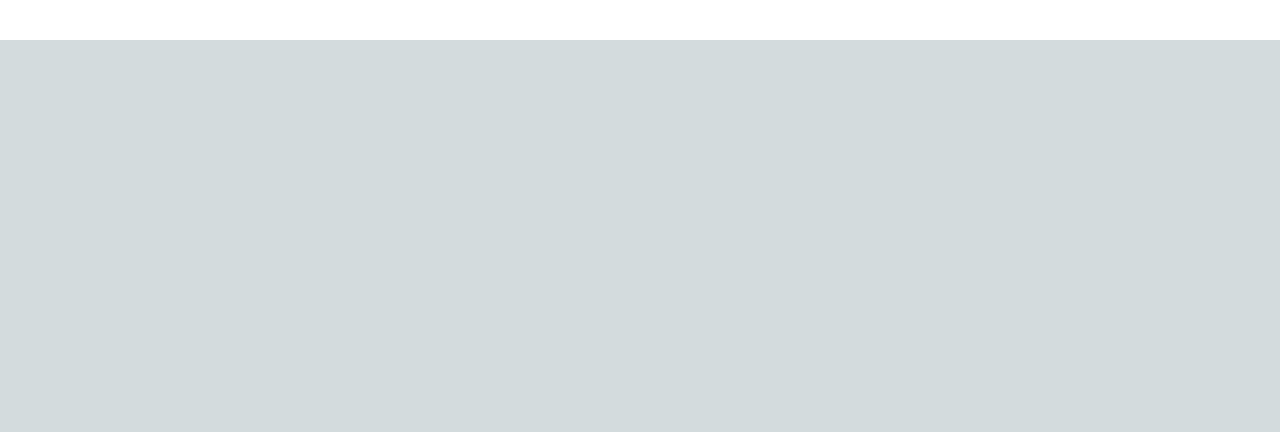
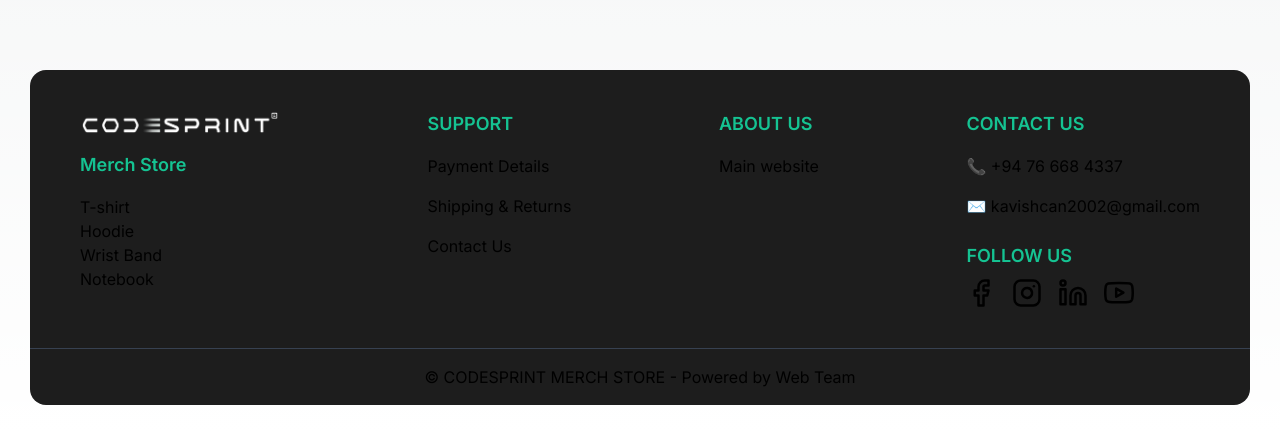
Before and after one commit to cipherdragon/codesprint-store, a Next.js app: page / in a window 1280 px wide. Shown: the part 1938-2370 px from the top of the page. Before the commit the page ends 1978 px from the top, so only its background shows below. Built offline with nearby package versions, Linux system fonts and the light colour scheme.

Commit message:
Add footer

```diff
--- a/src/app/layout.tsx
+++ b/src/app/layout.tsx
@@ -2,6 +2,7 @@ import type { Metadata } from "next";
 import { Inter } from "next/font/google";
 import "../styles/globals.css";
 import SiteHeader from "@/components/SiteHeader";
+import SiteFooter from "@/components/SiteFooter";
 
 const inter = Inter({ subsets: ["latin"] });
 
@@ -10,7 +11,7 @@ export const metadata: Metadata = {
   description: "Official Merchandise store fore Codesprint 8.0",
 };
 
-type RootLayoutProps = Readonly<{ children: React.ReactNode; }>;
+type RootLayoutProps = Readonly<{ children: React.ReactNode }>;
 
 export default function RootLayout({ children }: RootLayoutProps) {
   return (
@@ -18,6 +19,7 @@ export default function RootLayout({ children }: RootLayoutProps) {
       <body className={inter.className}>
         <SiteHeader />
         {children}
+        <SiteFooter />
       </body>
     </html>
   );
--- /dev/null
+++ b/src/components/SiteFooter.tsx
@@ -0,0 +1,137 @@
+import Image from "next/image";
+import codesprintLogo from "../assets/codesprint-logo.webp";
+import { Facebook, Instagram, Linkedin, Youtube } from "react-feather";
+import { useEffect } from "react";
+
+export default function SiteFooter() {
+  return (
+    <footer className="proper-padded-container">
+      <div
+        className="
+                bg-[#1d1d1d] my-[20px] xsm:my-[30px] rounded-2xl "
+      >
+        <div className="max-w-6xl mx-auto px-4 py-10 md:flex md:justify-between">
+          <div className="mb-6 md:mb-0">
+            <h2 className="text-2xl font-bold">
+              {" "}
+              <Image
+                src={codesprintLogo}
+                alt="Codesprint Logo"
+                className="max-h-[25px] w-[160px] min-[400px]:w-[200px]"
+              />
+            </h2>
+            <div className="mt-4 space-y-4">
+              <h3 className="text-lg font-semibold text-[#15c392]">
+                Merch Store
+              </h3>
+              <ul>
+                <li>
+                  <a href="#" className="hover:underline">
+                    T-shirt
+                  </a>
+                </li>
+                <li>
+                  <a href="#" className="hover:underline">
+                    Hoodie
+                  </a>
+                </li>
+                <li>
+                  <a href="#" className="hover:underline">
+                    Wrist Band
+                  </a>
+                </li>
+                <li>
+                  <a href="#" className="hover:underline">
+                    Notebook
+                  </a>
+                </li>
+              </ul>
+            </div>
+          </div>
+
+          <div className="mb-6 md:mb-0">
+            <h3 className="text-lg font-semibold text-[#15c392]">SUPPORT</h3>
+            <ul className="mt-4 space-y-4">
+              <li>
+                <a href="#" className="hover:underline">
+                  Payment Details
+                </a>
+              </li>
+              <li>
+                <a href="#" className="hover:underline">
+                  Shipping & Returns
+                </a>
+              </li>
+              <li>
+                <a href="#" className="hover:underline">
+                  Contact Us
+                </a>
+              </li>
+            </ul>
+          </div>
+
+          <div className="mb-6 md:mb-0">
+            <h3 className="text-lg font-semibold text-[#15c392]">ABOUT US</h3>
+            <ul className="mt-4 space-y-4">
+              <li>
+                <a href="https://codesprint.lk/" className="hover:underline">
+                  Main website
+                </a>
+              </li>
+              <li>
+                <a href="#" className="hover:underline"></a>
+              </li>
+              <li>
+                <a href="#" className="hover:underline"></a>
+              </li>
+            </ul>
+          </div>
+
+          <div className="mb-6 md:mb-0">
+            <h3 className="text-lg font-semibold text-[#15c392]">CONTACT US</h3>
+            <div className="mt-4 space-y-4">
+              <p>📞 +94 76 668 4337</p>
+              <p>✉️ kavishcan2002@gmail.com</p>
+            </div>
+            <div className="mt-6">
+              <h3 className="text-lg font-semibold text-[#15c392]">
+                FOLLOW US
+              </h3>
+              <div className="flex space-x-4 mt-2">
+                {/* Replace with actual links and icons */}
+                <a
+                  href="https://web.facebook.com/CodeSprint"
+                  className="hover:underline"
+                >
+                  <Facebook className="cursor-pointer w-[20px] xsm:w-[30px] xsm:h-[30px]" />
+                </a>
+                <a
+                  href="https://www.instagram.com/codesprintlk?utm_source=ig_web_button_share_sheet&igsh=ZDNlZDc0MzIxNw"
+                  className="hover:underline"
+                >
+                  <Instagram className="cursor-pointer w-[20px] xsm:w-[30px] xsm:h-[30px]" />
+                </a>
+                <a
+                  href="https://www.linkedin.com/company/codesprintlk/"
+                  className="hover:underline"
+                >
+                  <Linkedin className="cursor-pointer w-[20px] xsm:w-[30px] xsm:h-[30px]" />
+                </a>
+                <a
+                  href="https://www.youtube.com/@ieeesbiit"
+                  className="hover:underline"
+                >
+                  <Youtube className="cursor-pointer w-[20px] xsm:w-[30px] xsm:h-[30px]" />
+                </a>
+              </div>
+            </div>
+          </div>
+        </div>
+
+        <div className="border-t border-gray-700 text-center py-4">
+          <p>© CODESPRINT MERCH STORE - Powered by Web Team</p>
+        </div>
+      </div>
+    </footer>
+  );
+}
```
Lines whose indentation alone changed are shown as unchanged.
